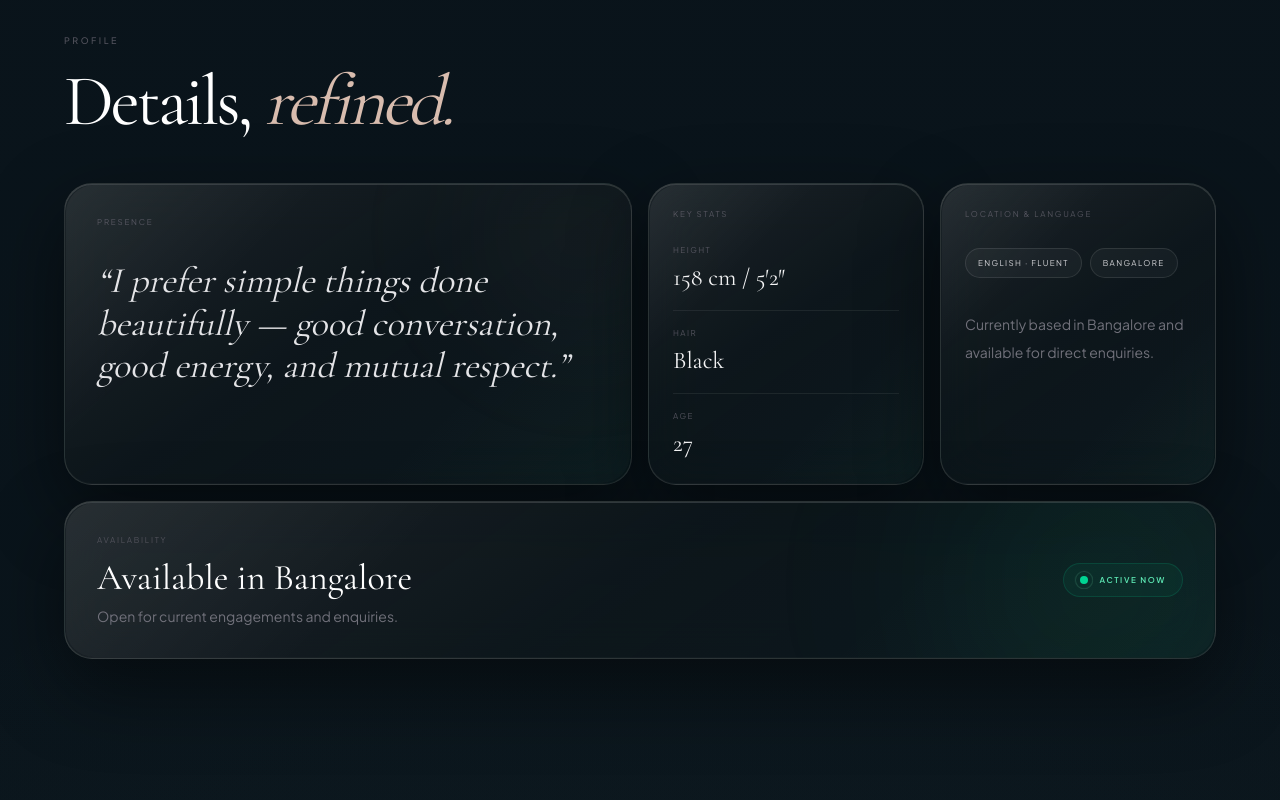
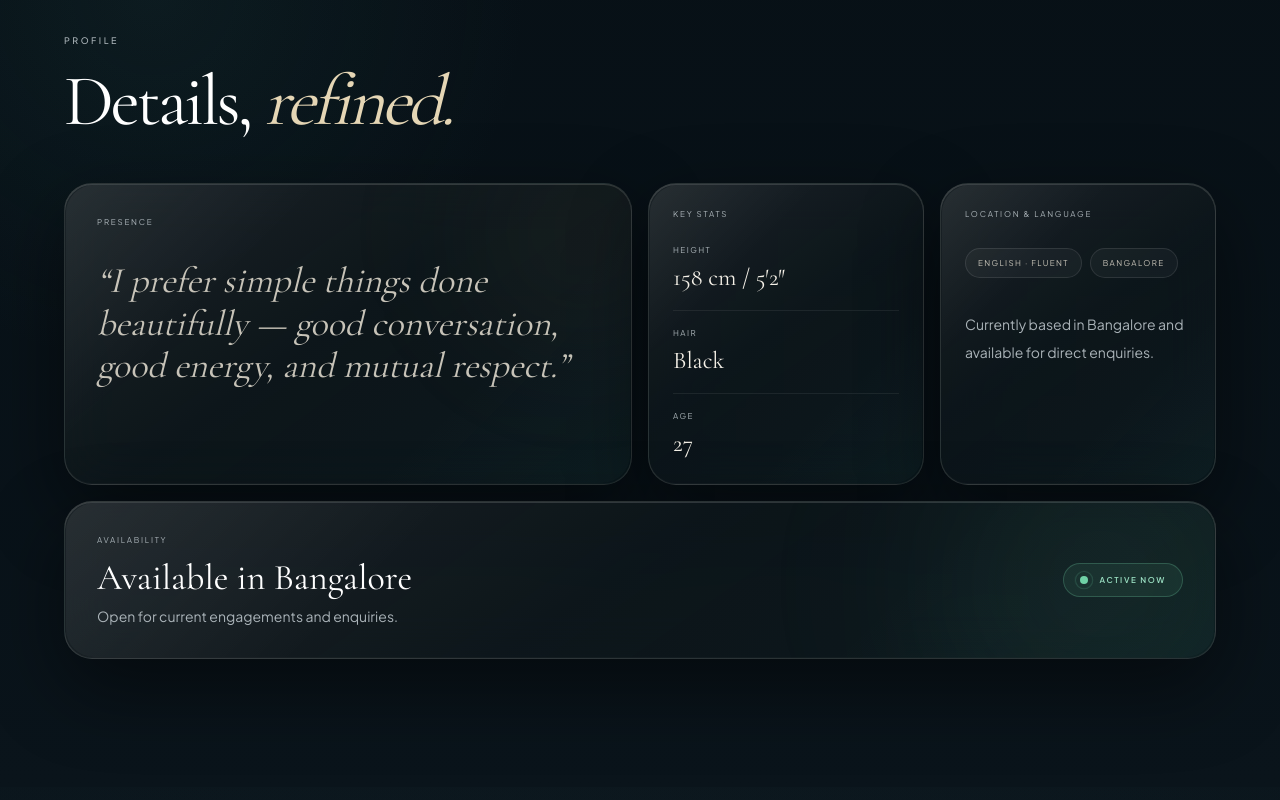
Before and after one commit to MohitAhlawat93/dancer-portfolio, a Next.js app: page / in a window 1280 px wide. Shown: the part 2700-3500 px from the top of the page. Built offline with nearby package versions, Linux system fonts and the light colour scheme; no server answers.

Commit message:
design: refine contrast in ProfileDetails.tsx

```diff
--- a/components/sections/ProfileDetails.tsx
+++ b/components/sections/ProfileDetails.tsx
@@ -10,53 +10,53 @@ export function ProfileDetails() {
   const city = siteContent.facts.find((fact) => fact.label === "City")!;
 
   return (
-    <section id="profile" className="section-obsidian relative overflow-hidden px-5 py-20 text-white sm:px-6 sm:py-24 lg:px-16 lg:py-32">
+    <section id="profile" className="section-ink relative overflow-hidden px-5 py-20 text-white sm:px-6 sm:py-24 lg:px-16 lg:py-32">
       <div className="relative z-10 mx-auto max-w-[1500px]">
-        <p className="text-[9px] font-medium uppercase tracking-[.28em] text-zinc-600">Profile</p>
+        <p className="text-[9px] font-medium uppercase tracking-[.28em] text-muted">Profile</p>
         <h2 className="mt-5 max-w-4xl font-display text-5xl font-light leading-[.94] tracking-[-.045em] sm:text-6xl lg:text-7xl">
-          Details, <span className="italic text-[#d8bcae]">refined.</span>
+          Details, <span className="italic text-accent-soft">refined.</span>
         </h2>
 
         <div className="mt-12 grid grid-cols-1 gap-4 md:grid-cols-4">
           <article className="depth-card glass-panel relative overflow-hidden rounded-[1.75rem] p-6 md:col-span-2 md:p-8">
-            <div className="absolute -right-16 -top-16 h-56 w-56 rounded-full bg-[#e8c9b6]/[.04] blur-[70px]" />
-            <p className="relative text-[8px] uppercase tracking-[.22em] text-zinc-600">Presence</p>
-            <blockquote className="relative mt-8 max-w-2xl font-display text-3xl font-light italic leading-[1.18] text-zinc-200 sm:text-4xl">
+            <div className="absolute -right-16 -top-16 h-56 w-56 rounded-full bg-accent/[.06] blur-[70px]" />
+            <p className="relative text-[8px] uppercase tracking-[.22em] text-muted">Presence</p>
+            <blockquote className="relative mt-8 max-w-2xl font-display text-3xl font-light italic leading-[1.18] text-muted-strong sm:text-4xl">
               “{siteContent.profile.quote}”
             </blockquote>
           </article>
 
           <article className="depth-card glass-panel relative rounded-[1.75rem] p-6">
-            <p className="text-[8px] uppercase tracking-[.22em] text-zinc-600">Key stats</p>
+            <p className="text-[8px] uppercase tracking-[.22em] text-muted">Key stats</p>
             <dl className="mt-6">
               {stats.map((stat) => (
                 <div key={stat.label} className="border-b border-white/[.07] py-4 first:pt-0 last:border-b-0 last:pb-0">
-                  <dt className="text-[8px] uppercase tracking-[.18em] text-zinc-600">{stat.label}</dt>
-                  <dd className="mt-1.5 font-display text-2xl font-light text-zinc-100">{stat.value}</dd>
+                  <dt className="text-[8px] uppercase tracking-[.18em] text-muted">{stat.label}</dt>
+                  <dd className="mt-1.5 font-display text-2xl font-light text-foreground">{stat.value}</dd>
                 </div>
               ))}
             </dl>
           </article>
 
           <article className="depth-card glass-panel relative rounded-[1.75rem] p-6">
-            <p className="text-[8px] uppercase tracking-[.22em] text-zinc-600">Location & language</p>
+            <p className="text-[8px] uppercase tracking-[.22em] text-muted">Location & language</p>
             <div className="mt-7 flex flex-wrap gap-2">
-              <span className="rounded-full border border-white/10 bg-white/[.035] px-3 py-2 text-[8px] uppercase tracking-[.17em] text-zinc-300">{language.value}</span>
-              <span className="rounded-full border border-white/10 bg-white/[.035] px-3 py-2 text-[8px] uppercase tracking-[.17em] text-zinc-300">{city.value}</span>
+              <span className="rounded-full border border-white/10 bg-white/[.035] px-3 py-2 text-[8px] uppercase tracking-[.17em] text-muted-strong">{language.value}</span>
+              <span className="rounded-full border border-white/10 bg-white/[.035] px-3 py-2 text-[8px] uppercase tracking-[.17em] text-muted-strong">{city.value}</span>
             </div>
-            <p className="mt-8 text-sm leading-7 text-zinc-500">Currently based in {siteContent.profile.city} and available for direct enquiries.</p>
+            <p className="mt-8 text-sm leading-7 text-muted">Currently based in {siteContent.profile.city} and available for direct enquiries.</p>
           </article>
 
           <article className="depth-card glass-panel relative overflow-hidden rounded-[1.75rem] p-6 md:col-span-4 md:p-8">
-            <div className="absolute right-[-4%] top-[-50%] h-80 w-80 rounded-full bg-emerald-400/[.065] blur-[95px]" />
+            <div className="absolute right-[-4%] top-[-50%] h-80 w-80 rounded-full bg-[#6fd1a6]/[.08] blur-[95px]" />
             <div className="relative z-10 flex flex-col gap-6 sm:flex-row sm:items-center sm:justify-between">
               <div>
-                <p className="text-[8px] uppercase tracking-[.22em] text-zinc-600">Availability</p>
+                <p className="text-[8px] uppercase tracking-[.22em] text-muted">Availability</p>
                 <p className="mt-3 font-display text-3xl font-light text-white sm:text-4xl">{siteContent.profile.status}</p>
-                <p className="mt-2 text-sm text-zinc-500">Open for current engagements and enquiries.</p>
+                <p className="mt-2 text-sm text-muted">Open for current engagements and enquiries.</p>
               </div>
-              <div className="inline-flex w-fit items-center gap-3 rounded-full border border-emerald-400/15 bg-emerald-400/[.055] px-4 py-2.5 text-[8px] font-semibold uppercase tracking-[.2em] text-emerald-300">
-                <span className="availability-pulse h-2 w-2 rounded-full bg-emerald-400" />
+              <div className="inline-flex w-fit items-center gap-3 rounded-full border border-[#6fd1a6]/25 bg-[#6fd1a6]/[.08] px-4 py-2.5 text-[8px] font-semibold uppercase tracking-[.2em] text-[#9be0c3]">
+                <span className="availability-pulse h-2 w-2 rounded-full bg-[#6fd1a6]" />
                 Active now
               </div>
             </div>
```
